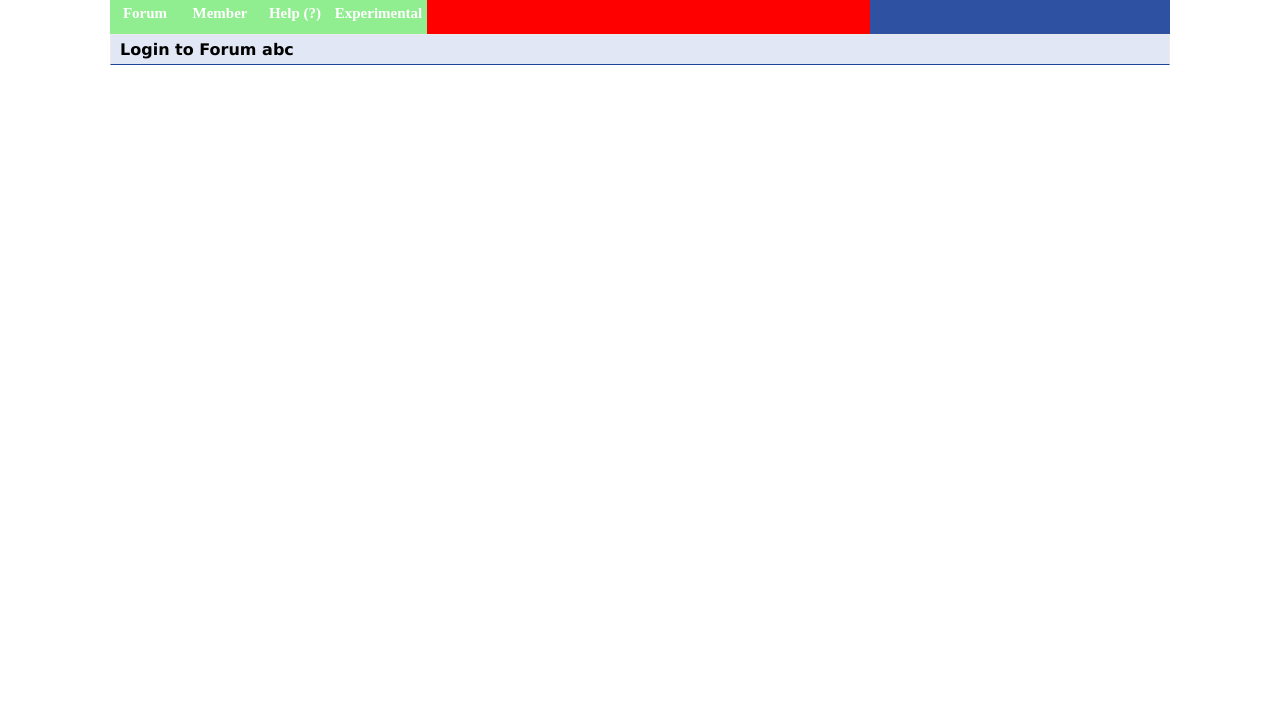
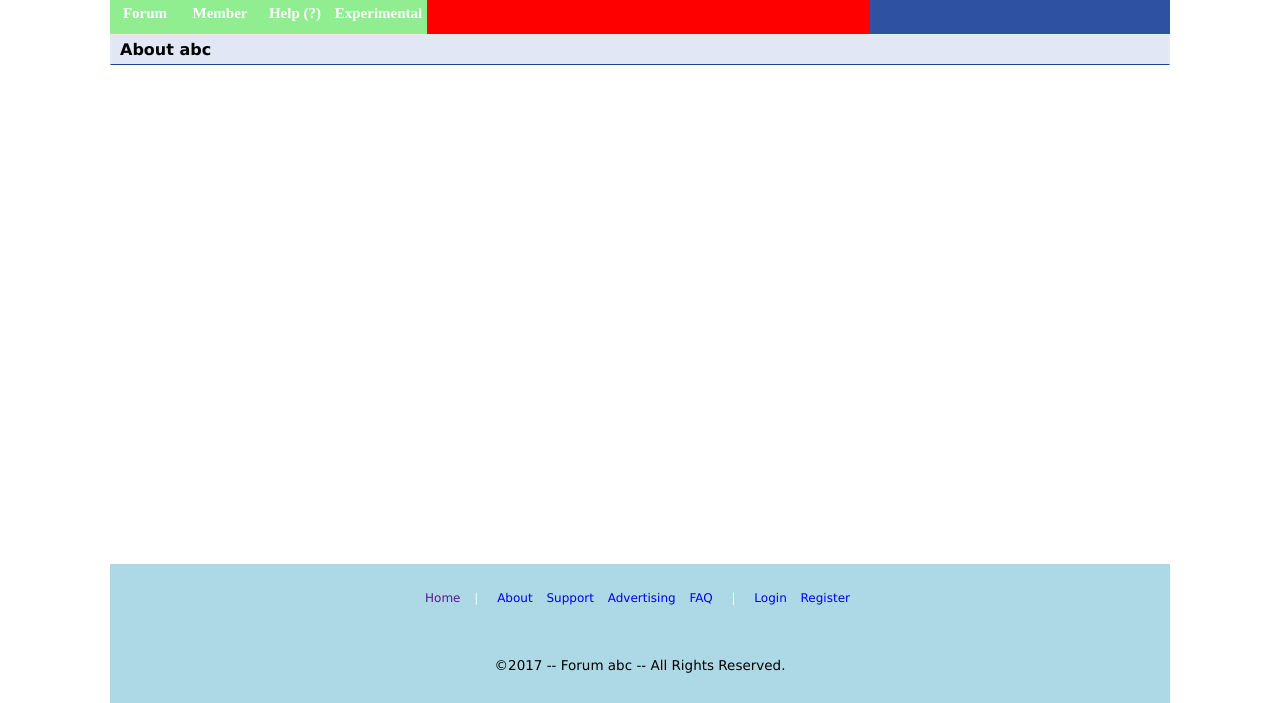
Before and after one commit to jimmymsz/projectPHP, a PHP site: page /about.php in a window 1280 px wide. Shown: the part 140-843 px from the top of the page. Before the commit the page ends 205 px from the top, so only its background shows below. Run offline with PHP 8.4, Linux system fonts and the light colour scheme.

Commit message:
add footer, fix wrong content

```diff
--- a/about.php
+++ b/about.php
@@ -67,9 +67,33 @@
 
 		<div class="contentWrapper">
 			<div>
-				<h1 class="h1">Login to Forum abc</h1>
+				<h1 class="h1">About abc</h1>
 			</div>
 			<div id="content">
+			</div>
+		</div>
+
+		<div class="footer">
+			<div id="footer-block">
+				<div id="footer-link-block">
+					<p style="padding: 0 10px; display: inline-block;">
+						<a href="">Home</a>
+					</p>
+					|
+					<p style="padding: 0 10px; display: inline-block;">
+						<a href="about.php" style="padding: 0 5px">About</a>
+						<a href="about.php?go=support" style="padding: 0 5px">Support</a>
+						<a href="advertising.php" style="padding: 0 5px">Advertising</a>
+						<a href="about.php?go=faqs" style="padding: 0 5px">FAQ</a>
+					</p>
+					|
+					<p style="padding: 0 10px; display: inline-block;">
+						<a href="login.php" style="padding: 0 5px">Login</a>
+						<a href="register.php" style="padding: 0 5px">Register</a>
+					</p>
+				</div>
+				<div id="blank" style="height:40px"></div>
+				<div id="copyright" style="color: black; font-size:13.5px; padding-bottom: 15px">©2017 -- Forum abc -- All Rights Reserved.</div>
 			</div>
 		</div>
 	</div>
```
